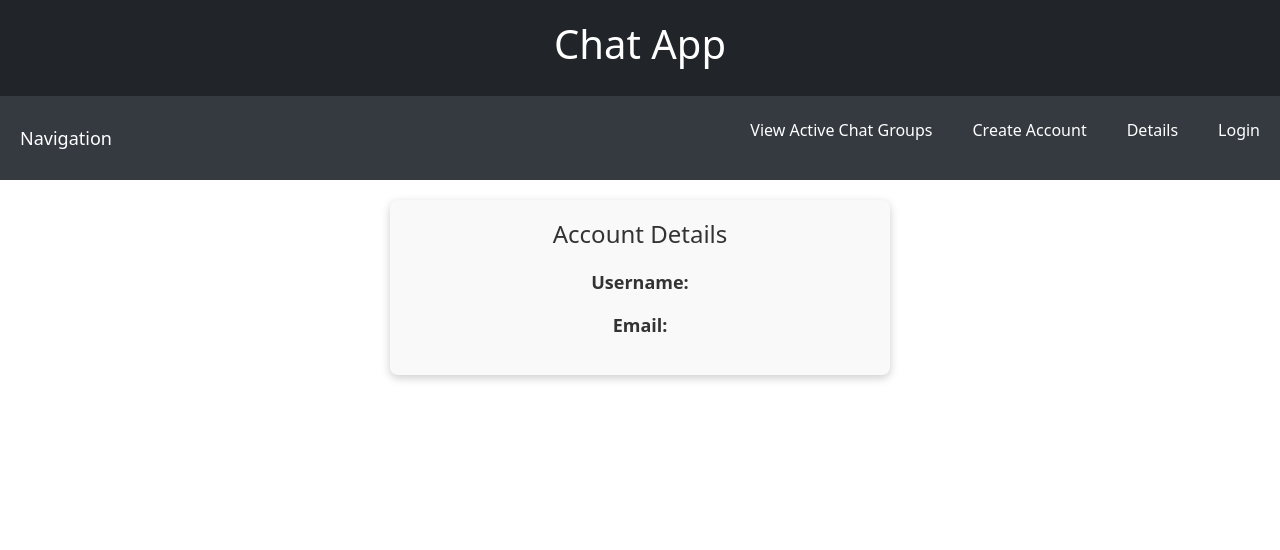
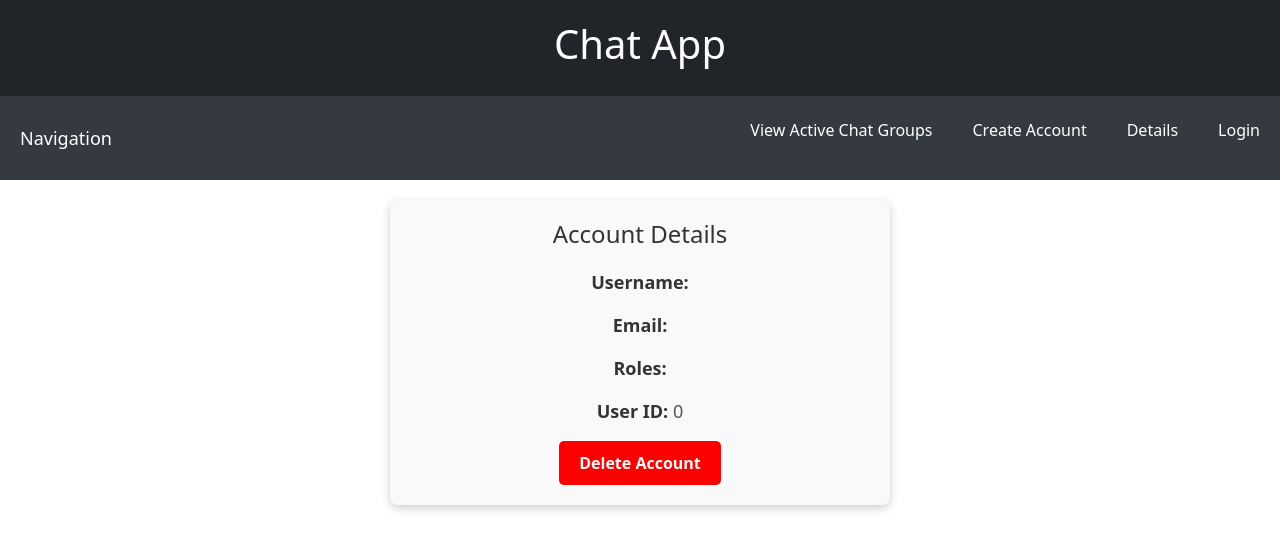
Before and after one commit to Nishko/javaAssignment, an Angular app: page /details in a window 1280 px wide. Shown: the top 550 px of the page. Built offline with nearby package versions, Linux system fonts and the light colour scheme.

Commit message:
created delete button on details page

```diff
--- a/src/app/details/details.component.css
+++ b/src/app/details/details.component.css
@@ -24,3 +24,18 @@ p {
 strong {
     color: #333;
 }
+
+.delete-button {
+    background-color: red;
+    color: white;
+    padding: 10px 20px;
+    border: none;
+    border-radius: 5px;
+    cursor: pointer;
+    font-weight: bold;
+    text-align: center;
+}
+
+.delete-button:hover {
+    background-color: darkred;
+}
--- a/src/app/details/details.component.html
+++ b/src/app/details/details.component.html
@@ -2,4 +2,7 @@
     <h1>Account Details</h1>
     <p><strong>Username:</strong> {{username}}</p>
     <p><strong>Email:</strong> {{email}}</p>
+    <p><strong>Roles:</strong> {{roles.join(', ')}}</p>
+    <p><strong>User ID:</strong> {{userId}}</p>
+    <button class="delete-button" (click)="deleteAccount()">Delete Account</button>
 </div>
--- a/src/app/details/details.component.ts
+++ b/src/app/details/details.component.ts
@@ -1,5 +1,7 @@
 import { Component, OnInit } from '@angular/core';
 import { AuthService } from '../auth.service';
+import { HttpClient } from '@angular/common/http';
+import { Router } from '@angular/router';
 
 @Component({
   selector: 'app-details',
@@ -10,14 +12,33 @@ export class DetailsComponent implements OnInit {
 
   username: string = '';
   email: string = '';
+  roles: string[] = [];
+  userId: number = 0;
 
-  constructor(private authService: AuthService) { }
+  constructor(private authService: AuthService, private http: HttpClient, private router: Router) { }
 
   ngOnInit(): void {
     console.log("Details component initialized.");
 
-    // Use the getter methods to retrieve the values
     this.username = this.authService.getLoggedInUsername();
     this.email = this.authService.getLoggedInEmail();
+    this.roles = this.authService.getRoles();
+    this.userId = this.authService.getUserId();
+  }
+
+  deleteAccount(): void {
+    if (confirm("Are you sure you want to delete your account? This action is irreversible.")) {
+      this.http.delete(`http://localhost:3000/api/user/${this.userId}`).subscribe(
+        (response) => {
+          console.log('Account successfully deleted');
+          // Logout the user and navigate them to the login page
+          this.authService.logout();
+          this.router.navigate(['/login']);
+        },
+        (error) => {
+          console.log('Error deleting account', error);
+        }
+      );
+    }
   }
 }
```
Also changed, not shown: server.js (+13 -2 lines), 1 other file (tests, documents, lock files or other folders).
